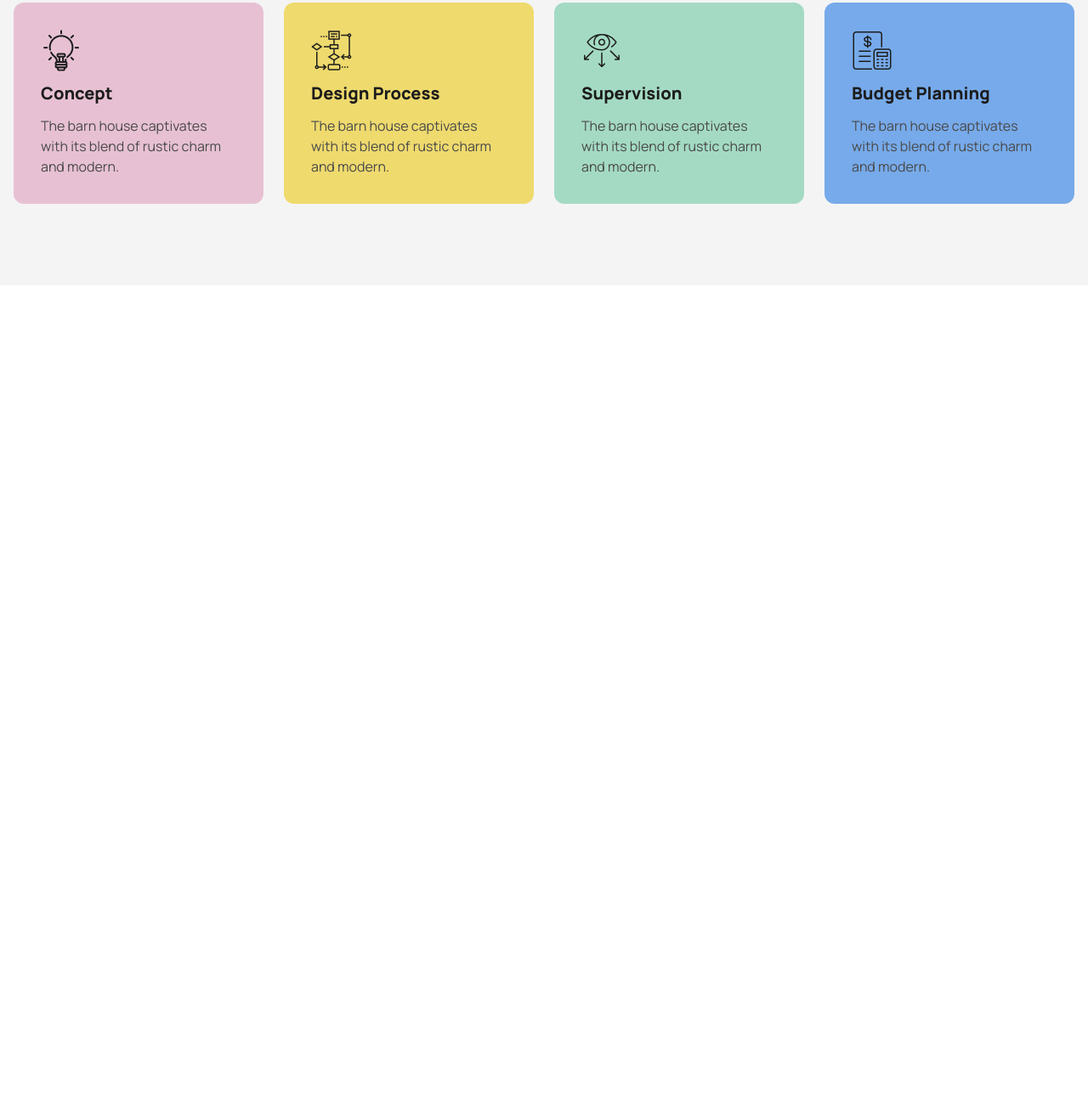
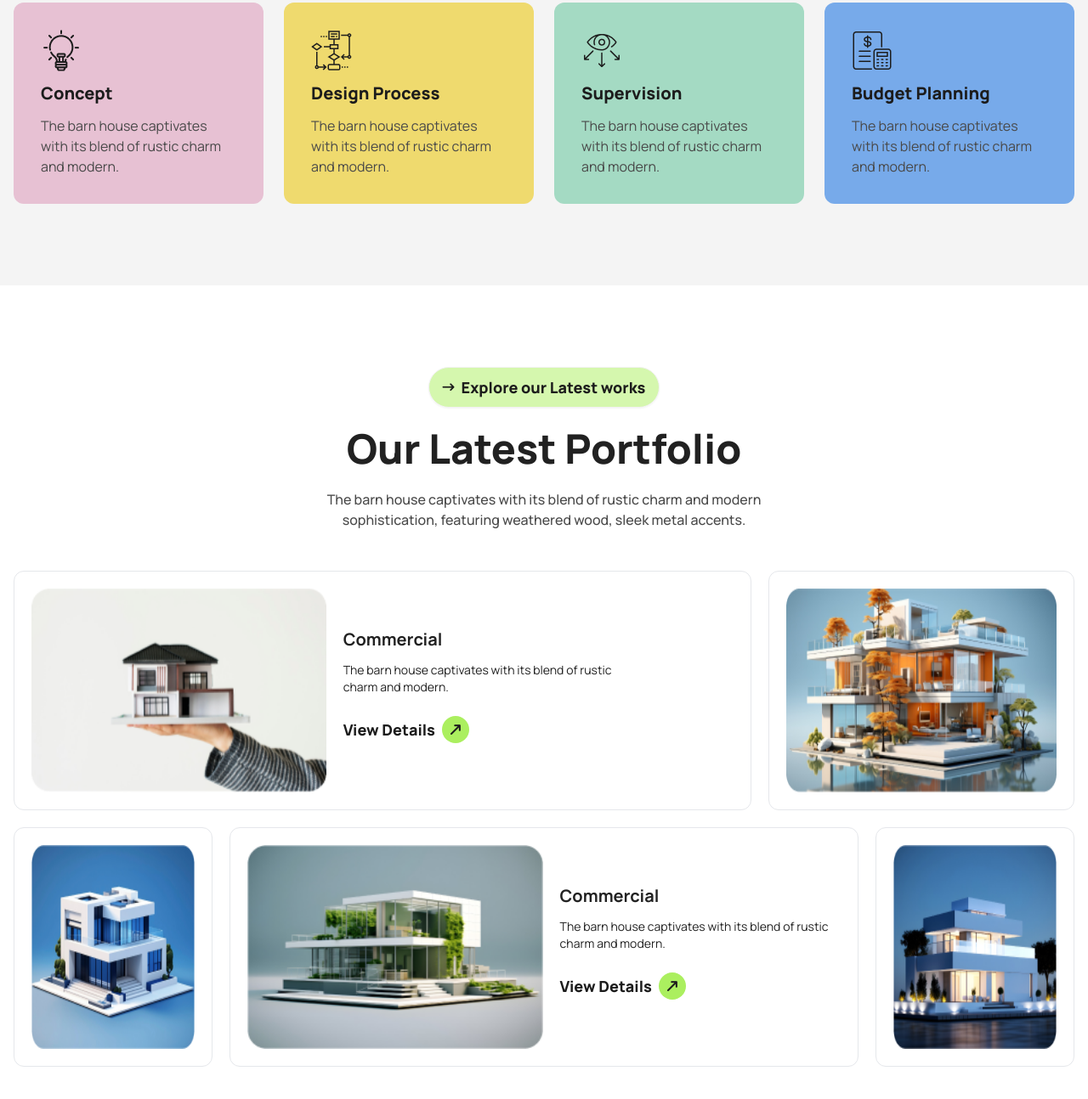
Before and after one commit to Rubayat-Rafi/Assignment-03, a plain HTML site: page index.html in a window 1280 px wide. Shown: the part 2215-3509 px from the top of the page at 85% size. Before the commit the page ends 2551 px from the top, so only its background shows below. Drawn offline with nearby package versions, Linux system fonts and the light colour scheme.

Commit message:
portfolio section complete

```diff
--- a/index.html
+++ b/index.html
@@ -126,7 +126,7 @@
       <div class="container mx-auto px-4">
 
         <!-- about section start -->
-      <section class="" id="service ">
+      <section class="" id="service">
         <div class="flex flex-col lg:flex-row items-center gap-6 lg:gap-12 py-12 lg:py-24">
           <!-- about content -->
            <div class="space-y-4 lg:space-y-6 flex-1 relative text-center lg:text-left">
@@ -243,16 +243,99 @@
          </div>
       </section>
 
+      </div>
+    </main>
+
+    <main class="bg-bg_color">
+          <!-- porifolio section start -->
+          <section class="container mx-auto px-4">
+            <div class="py-12 lg:py-24">
+              <!-- heading text -->
+              <div class="flex flex-col justify-center items-center space-y-4 md:space-y-6">
+                <a href="#" class=" btn rounded-full bg-secondary_color ">
+                  <span class=" rounded-full flex items-center justify-center">
+                    <i class="fa-solid fa-arrow-right-long text-btn_color"></i>
+                  </span>
+                  <span class=" lg:text-lg text-sm font-extrabold text-btn_color">Explore our Latest works</span>
+              </a>
+                 <h3 class="text-center  text-2xl lg:text-5xl font-extrabold">Our Latest Portfolio</h3>
+                 <p class="text-center  lg:w-3/6 text-text_color_para font-medium text-xs md:text-base">The barn house captivates with its blend of rustic charm and
+                  modern sophistication, featuring weathered wood, sleek metal accents.</p>
+              </div>
+              <!-- grid section start -->
+              <div class="grid grid-cols-10 gap-5 mt-12 items-center">
+
+                <!-- card-1 -->
+                <div class="flex flex-col md:flex-row items-center col-span-10 lg:col-span-7 border rounded-xl p-3 md:p-5 md:space-x-5">
+                  <div class="h-60">
+                    <img class="w-full h-full" src="./images/img1.png" alt="building design">
+                  </div>
+                  <div class="space-y-3 mt-4 md:mt-0">
+                    <h4 class="text-base lg:text-xl font-bold">Commercial</h4>
+                    <p class="text_color_third text-xs lg:text-sm"> The barn house captivates with its blend of rustic <br> charm and modern.</p>
+                    <a href="#" class="  flex py-3 gap-2 items-center">
+                      <span class=" lg:text-lg text-base font-extrabold text-btn_color">View Details</span>
+                      <span class="bg-main_color h-6 w-6 lg:h-8 lg:w-8 rounded-full flex items-center justify-center">
+                          <i class="fa-solid fa-arrow-right-long text-btn_color -rotate-45"></i>
+                      </span>
+                  </a>
+                  </div>
+                </div>
+                <!-- card-2 -->
+                <div class=" col-span-10 md:col-span-5 lg:col-span-3 border rounded-xl p-3 md:p-5">
+                  <div class="h-60">
+                    <img class="w-full h-full" src="./images/img2.png" alt="building design">
+                  </div>
+                </div>
+                <!-- card-3 -->
+                <div class=" col-span-10 md:col-span-5 lg:col-span-2 border rounded-xl p-3 md:p-5">
+                  <div class="h-60">
+                    <img class="w-full h-full" src="./images/img3.png" alt="building design">
+                  </div>
+                </div>
+                <!-- card-4 -->
+                <div class="flex flex-col md:flex-row items-center col-span-10 lg:col-span-6 border rounded-xl p-3 md:p-5 md:space-x-5">
+                  <div class="h-60">
+                    <img class="w-full h-full" src="./images/img4.png" alt="building design">
+                  </div>
+                  <div class="space-y-3 mt-4 md:mt-0">
+                    <h4 class="text-base lg:text-xl font-bold">Commercial</h4>
+                    <p class="text_color_third text-xs lg:text-sm"> The barn house captivates with its blend of rustic <br> charm and modern.</p>
+                    <a href="#" class="  flex py-3 gap-2 items-center">
+                      <span class=" lg:text-lg text-base font-extrabold text-btn_color">View Details</span>
+                      <span class="bg-main_color h-6 w-6 lg:h-8 lg:w-8 rounded-full flex items-center justify-center">
+                          <i class="fa-solid fa-arrow-right-long text-btn_color -rotate-45"></i>
+                      </span>
+                  </a>
+                  </div>
+                </div>
+                <!-- card-5 -->
+                <div class=" col-span-10 md:col-span-5 lg:col-span-2 border rounded-xl p-3 md:p-5">
+                  <div class="h-60">
+                    <img class="w-full h-full" src="./images/img5.png" alt="building design">
+                  </div>
+                </div>
+                <!-- card-6 -->
+                <div class=" col-span-10 md:col-span-5 lg:hidden border rounded-xl p-3 md:p-5">
+                  <div class="h-60">
+                    <img class="w-full h-full" src="./images/img3.png" alt="building design">
+                  </div>
+                </div>
 
 
 
-      </div>
+
+
+                </div>
+
+              </div>
+            </div>
+          </section>
     </main>
     <!-- main section end -->
 
     <!-- footer section start -->
     <footer>
-
     </footer>
     <!-- footer section end -->
 
```
